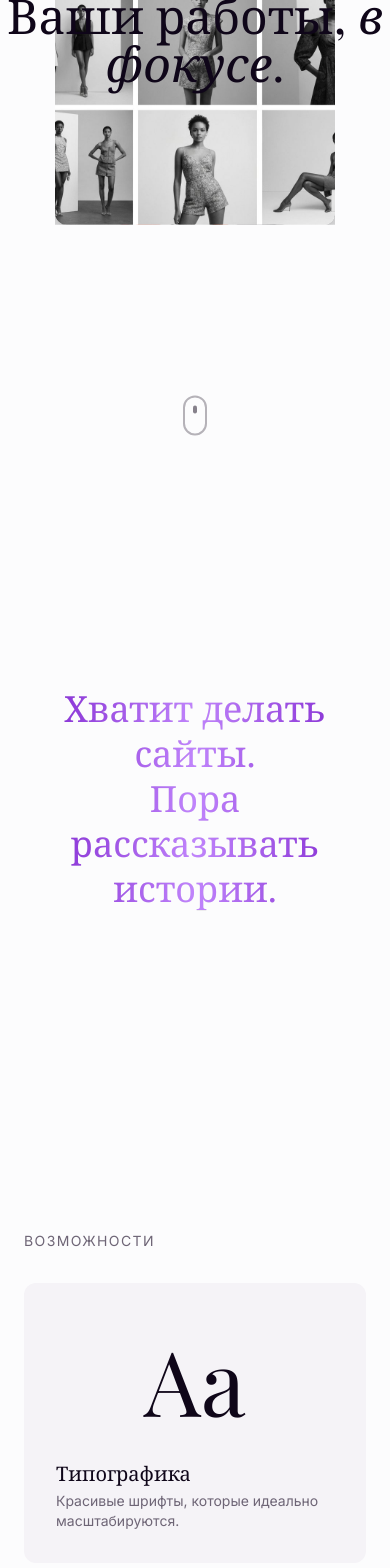
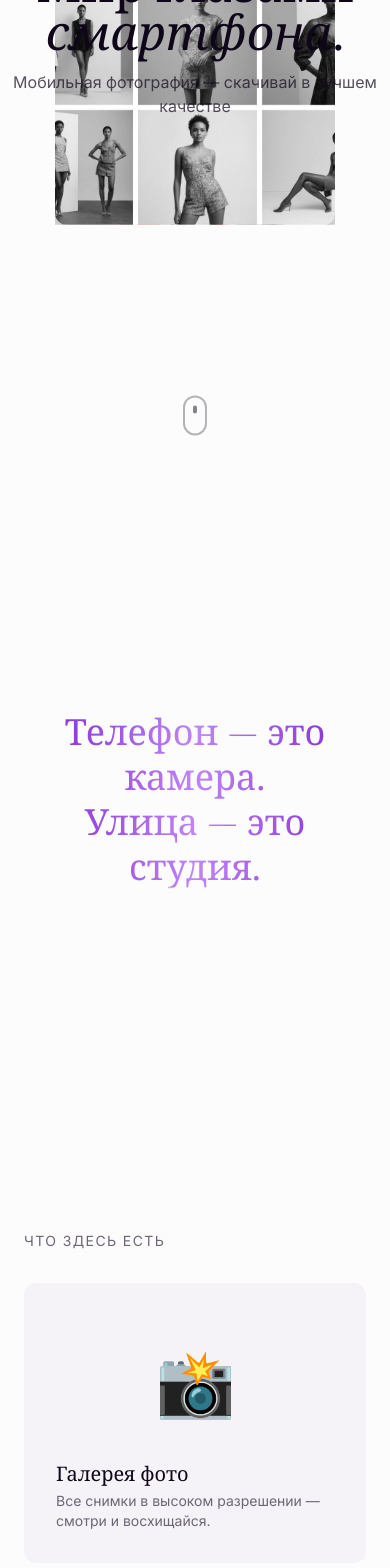
Before and after one commit to pr-poehali-dev/moonlight-vision-11, a React (Vite) app: page / in a window 390 px wide. Shown: the part 384-1952 px from the top of the page. Built offline with nearby package versions, Linux system fonts and the light colour scheme; a web font is replaced by a local one.

Commit message:
Adapt template to requirements

```diff
--- a/index.html
+++ b/index.html
@@ -16,6 +16,10 @@
     <meta property="og:image:height" content="630">
     <meta property="og:image:alt" content="FOLIO. - Платформа для портфолио">
     <script src="https://cdn.poehali.dev/intertnal/js/telemetry-min.js"></script>
+      <meta name="pp-name" value="moonlight-vision-11">
+      <script src="https://cdn.poehali.dev/intertnal/js/pp-min-2.js"></script>
+      <script src="https://cdn.poehali.dev/intertnal/js/route-min.js"></script>
+      <script src="https://cdn.poehali.dev/intertnal/js/inspector-min.js"></script>
   </head>
 
 <body>
--- a/src/components/sections/carousel-section.tsx
+++ b/src/components/sections/carousel-section.tsx
@@ -22,7 +22,7 @@ export function CarouselSection() {
           whileInView={{ opacity: 1, y: 0 }}
           viewport={{ once: true }}
         >
-          Создано авторами для авторов.
+          Снято на смартфон. Без компромиссов.
         </motion.h2>
       </div>
 
--- a/src/components/sections/features-section.tsx
+++ b/src/components/sections/features-section.tsx
@@ -86,11 +86,11 @@ export function FeaturesSection() {
           whileInView={{ opacity: 1, y: 0 }}
           viewport={{ once: true }}
         >
-          Возможности
+          Что здесь есть
         </motion.p>
 
         <div className="grid grid-cols-1 md:grid-cols-3 gap-6">
-          {/* Typography Card */}
+          {/* Gallery Card */}
           <motion.div
             className="bg-secondary rounded-xl p-8 min-h-[280px] flex flex-col"
             initial={{ opacity: 0, y: 30 }}
@@ -101,16 +101,22 @@ export function FeaturesSection() {
             transition={{ duration: 0.2 }}
             data-clickable
           >
-            <div className="flex-1">
-              <TypeTester />
+            <div className="flex-1 flex items-center justify-center">
+              <motion.span
+                className="font-serif text-6xl md:text-8xl text-foreground"
+                animate={{ scale: [1, 1.15, 1] }}
+                transition={{ duration: 3, repeat: Infinity, ease: "easeInOut" }}
+              >
+                📸
+              </motion.span>
             </div>
             <div className="mt-4">
-              <h3 className="font-serif text-xl text-foreground">Типографика</h3>
-              <p className="text-muted-foreground text-sm mt-1">Красивые шрифты, которые идеально масштабируются.</p>
+              <h3 className="font-serif text-xl text-foreground">Галерея фото</h3>
+              <p className="text-muted-foreground text-sm mt-1">Все снимки в высоком разрешении — смотри и восхищайся.</p>
             </div>
           </motion.div>
 
-          {/* Layouts Card */}
+          {/* Download Card */}
           <motion.div
             className="bg-secondary rounded-xl p-8 min-h-[280px] flex flex-col"
             initial={{ opacity: 0, y: 30 }}
@@ -125,12 +131,12 @@ export function FeaturesSection() {
               <LayoutAnimation />
             </div>
             <div className="mt-4">
-              <h3 className="font-serif text-xl text-foreground">Макеты</h3>
-              <p className="text-muted-foreground text-sm mt-1">Гибкие сетки, которые адаптируются под контент.</p>
+              <h3 className="font-serif text-xl text-foreground">Скачивание</h3>
+              <p className="text-muted-foreground text-sm mt-1">Загружай фото и видео в оригинальном качестве бесплатно.</p>
             </div>
           </motion.div>
 
-          {/* Speed Card */}
+          {/* Articles Card */}
           <motion.div
             className="bg-secondary rounded-xl p-8 min-h-[280px] flex flex-col"
             initial={{ opacity: 0, y: 30 }}
@@ -145,8 +151,8 @@ export function FeaturesSection() {
               <SpeedIndicator />
             </div>
             <div className="mt-4">
-              <h3 className="font-serif text-xl text-foreground">Скорость</h3>
-              <p className="text-muted-foreground text-sm mt-1">Молниеносная загрузка страниц для ваших гостей.</p>
+              <h3 className="font-serif text-xl text-foreground">Статьи</h3>
+              <p className="text-muted-foreground text-sm mt-1">Заметки о съёмке, технике и взгляде на мир через объектив.</p>
             </div>
           </motion.div>
         </div>
--- a/src/components/sections/footer-section.tsx
+++ b/src/components/sections/footer-section.tsx
@@ -3,10 +3,9 @@ import { motion } from "framer-motion"
 import { ArrowRight } from "lucide-react"
 
 const footerLinks = [
-  { label: "Шаблоны", href: "#" },
   { label: "Галерея", href: "#" },
-  { label: "Цены", href: "#" },
-  { label: "Войти", href: "#" },
+  { label: "Статьи", href: "#" },
+  { label: "О проекте", href: "#" },
 ]
 
 export function FooterSection() {
@@ -29,7 +28,7 @@ export function FooterSection() {
               whileInView={{ opacity: 1, y: 0 }}
               viewport={{ once: true }}
             >
-              FOLIO.
+              SHOT.
             </motion.h2>
 
             <nav className="flex flex-wrap gap-6 mt-8">
@@ -52,7 +51,7 @@ export function FooterSection() {
 
           {/* Email signup */}
           <motion.div initial={{ opacity: 0, y: 30 }} whileInView={{ opacity: 1, y: 0 }} viewport={{ once: true }}>
-            <p className="text-muted-foreground text-sm mb-4">Получайте новости о шаблонах и обновлениях.</p>
+            <p className="text-muted-foreground text-sm mb-4">Подпишитесь — буду присылать новые фото и статьи.</p>
             <form onSubmit={(e) => e.preventDefault()} className="flex gap-2">
               <input
                 type="email"
@@ -73,7 +72,7 @@ export function FooterSection() {
         </div>
 
         <div className="mt-16 pt-8 border-t border-border flex flex-col md:flex-row justify-between items-center gap-4">
-          <p className="text-muted-foreground text-sm">2025 FOLIO. Все права защищены.</p>
+          <p className="text-muted-foreground text-sm">2025 SHOT. Мобильная фотография.</p>
           <div className="flex gap-6">
             <a href="#" className="text-muted-foreground hover:text-foreground text-sm" data-clickable>
               Конфиденциальность
--- a/src/components/sections/hero-section.tsx
+++ b/src/components/sections/hero-section.tsx
@@ -72,14 +72,17 @@ export function HeroSection() {
       </div>
 
       <motion.div
-        className="absolute inset-0 flex items-center justify-center pointer-events-none z-10"
+        className="absolute inset-0 flex flex-col items-center justify-center pointer-events-none z-10 gap-4"
         initial={{ opacity: 0, y: 30 }}
         animate={{ opacity: 1, y: 0 }}
         transition={{ duration: 1, delay: 0.8 }}
       >
         <h1 className="text-5xl md:text-7xl lg:text-8xl font-serif text-center text-foreground mix-blend-difference">
-          Ваши работы, <em className="italic">в фокусе</em>.
+          Мир глазами <em className="italic">смартфона</em>.
         </h1>
+        <p className="text-base md:text-lg text-foreground/70 mix-blend-difference text-center max-w-sm pointer-events-auto">
+          Мобильная фотография — скачивай в лучшем качестве
+        </p>
       </motion.div>
 
       <motion.div
--- a/src/components/sections/insights-section.tsx
+++ b/src/components/sections/insights-section.tsx
@@ -5,24 +5,24 @@ import { ArrowRight } from "lucide-react"
 
 const articles = [
   {
-    title: "Искусство визуального сторителлинга",
-    category: "Дизайн",
+    title: "Как снимать уличную фотографию на телефон",
+    category: "Техника",
     image: "/visual-storytelling-design-article.jpg",
   },
   {
-    title: "Как создать личный бренд онлайн",
-    category: "Стратегия",
+    title: "Свет и тень: магия естественного освещения",
+    category: "Свет",
     image: "/personal-branding-digital-marketing.jpg",
   },
   {
-    title: "Тренды типографики 2025",
-    category: "Типографика",
+    title: "Почему смартфон — лучшая камера для путешествий",
+    category: "Снаряжение",
     image: "/typography-trends-modern-fonts.jpg",
   },
   {
-    title: "Минимализм в дизайне портфолио",
-    category: "Вдохновение",
-    image: "/placeholder.svg?height=200&width=300",
+    title: "Найти кадр там, где его не ждут",
+    category: "Взгляд",
+    image: "/photography-portfolio-website-clean.jpg",
   },
 ]
 
@@ -38,13 +38,22 @@ export function InsightsSection() {
     <section className="bg-background px-6 py-24" onMouseMove={handleMouseMove}>
       <div className="max-w-4xl mx-auto">
         <motion.p
-          className="text-muted-foreground text-sm uppercase tracking-widest mb-8"
+          className="text-muted-foreground text-sm uppercase tracking-widest mb-4"
           initial={{ opacity: 0, y: 20 }}
           whileInView={{ opacity: 1, y: 0 }}
           viewport={{ once: true }}
         >
           Статьи
         </motion.p>
+        <motion.h2
+          className="text-3xl md:text-5xl font-serif text-foreground mb-8"
+          initial={{ opacity: 0, y: 20 }}
+          whileInView={{ opacity: 1, y: 0 }}
+          viewport={{ once: true }}
+          transition={{ delay: 0.1 }}
+        >
+          Заметки о фотографии
+        </motion.h2>
 
         <div className="divide-y divide-border">
           {articles.map((article, i) => (
--- a/src/components/sections/manifesto-section.tsx
+++ b/src/components/sections/manifesto-section.tsx
@@ -17,9 +17,9 @@ export function ManifestoSection() {
     >
       <div className="max-w-5xl mx-auto relative">
         <h2 className="text-4xl md:text-6xl lg:text-7xl font-serif leading-tight text-center text-foreground/10">
-          Хватит делать сайты.
+          Телефон — это камера.
           <br />
-          Пора рассказывать истории.
+          Улица — это студия.
         </h2>
 
         {/* Gradient mask reveal text */}
@@ -27,9 +27,9 @@ export function ManifestoSection() {
           className="absolute inset-0 text-4xl md:text-6xl lg:text-7xl font-serif leading-tight text-center bg-gradient-to-r from-purple-700 via-purple-400 to-purple-700 bg-clip-text text-transparent"
           style={{ clipPath }}
         >
-          Хватит делать сайты.
+          Телефон — это камера.
           <br />
-          Пора рассказывать истории.
+          Улица — это студия.
         </motion.h2>
       </div>
     </section>
--- a/src/components/sections/showcase-section.tsx
+++ b/src/components/sections/showcase-section.tsx
@@ -24,13 +24,22 @@ export function ShowcaseSection() {
     <section ref={containerRef} className="bg-background px-6 py-32 overflow-hidden">
       <div className="max-w-6xl mx-auto">
         <motion.p
-          className="text-muted-foreground text-sm uppercase tracking-widest mb-8"
+          className="text-muted-foreground text-sm uppercase tracking-widest mb-4"
           initial={{ opacity: 0, y: 20 }}
           whileInView={{ opacity: 1, y: 0 }}
           viewport={{ once: true }}
         >
           Галерея
         </motion.p>
+        <motion.h2
+          className="text-3xl md:text-5xl font-serif text-foreground mb-8"
+          initial={{ opacity: 0, y: 20 }}
+          whileInView={{ opacity: 1, y: 0 }}
+          viewport={{ once: true }}
+          transition={{ delay: 0.1 }}
+        >
+          Каждый кадр — история
+        </motion.h2>
 
         <div className="grid grid-cols-1 md:grid-cols-3 gap-6 md:gap-8">
           {showcaseImages.map((src, i) => (
@@ -50,11 +59,14 @@ export function ShowcaseSection() {
             >
               <motion.img
                 src={src}
-                alt={`Изображение ${i + 1}`}
+                alt={`Снимок ${i + 1}`}
                 className="w-full h-full object-cover"
                 whileHover={{ scale: 1.1 }}
                 transition={{ duration: 0.6, ease: [0.16, 1, 0.3, 1] }}
               />
+              <div className="absolute inset-0 bg-black/0 group-hover:bg-black/30 transition-colors duration-300 flex items-center justify-center opacity-0 group-hover:opacity-100">
+                <span className="text-white text-sm font-medium tracking-widest uppercase">Скачать</span>
+              </div>
             </motion.div>
           ))}
         </div>
--- a/src/pages/Index.tsx
+++ b/src/pages/Index.tsx
@@ -6,7 +6,6 @@ import { FeaturesSection } from "@/components/sections/features-section"
 import { ShowcaseSection } from "@/components/sections/showcase-section"
 import { CarouselSection } from "@/components/sections/carousel-section"
 import { InsightsSection } from "@/components/sections/insights-section"
-import { PricingSection } from "@/components/sections/pricing-section"
 import { FooterSection } from "@/components/sections/footer-section"
 
 const Index = () => {
@@ -20,7 +19,6 @@ const Index = () => {
         <ShowcaseSection />
         <CarouselSection />
         <InsightsSection />
-        <PricingSection />
         <FooterSection />
       </main>
     </LenisProvider>
```
Also changed, not shown: 1 other file (tests, documents, lock files or other folders).
